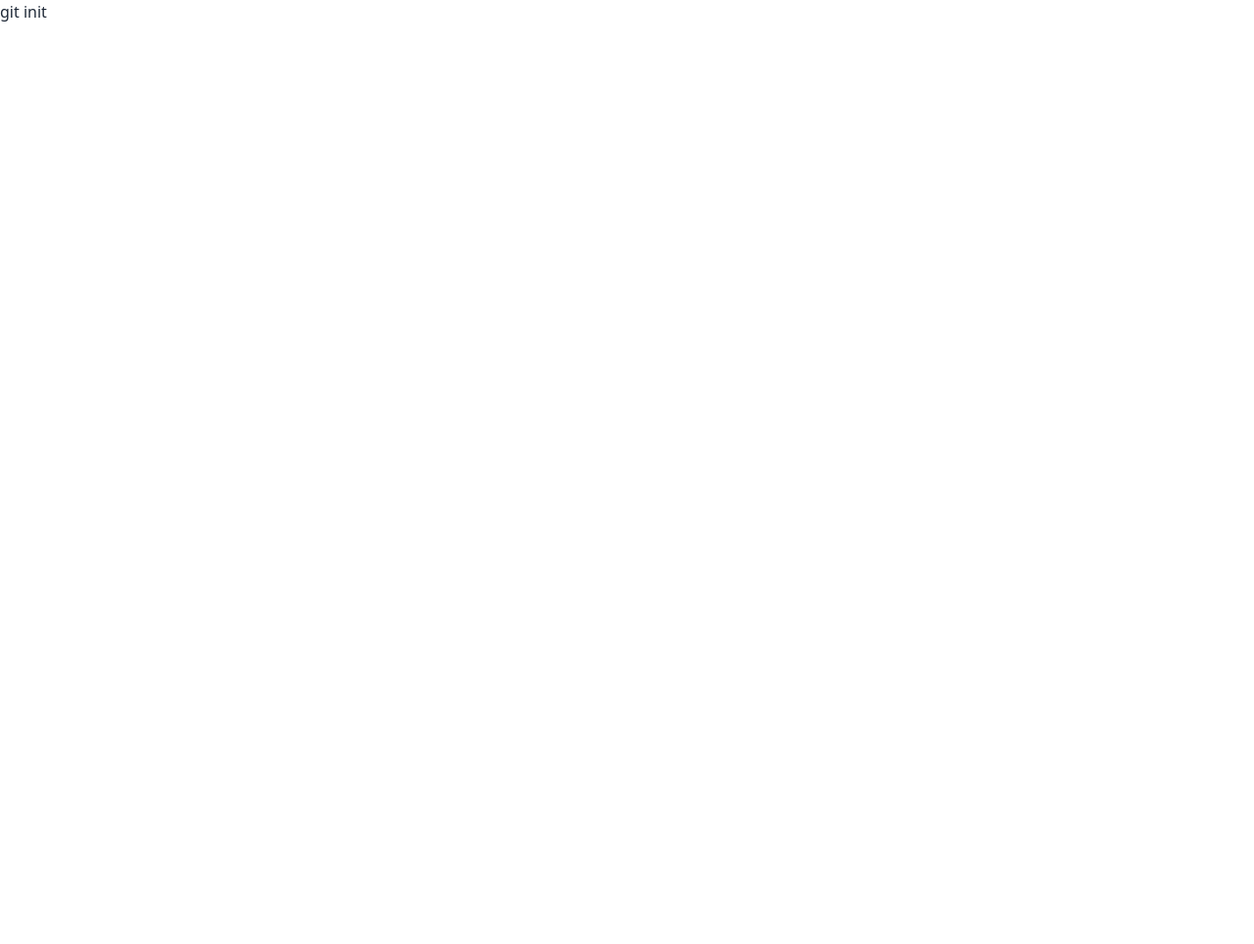
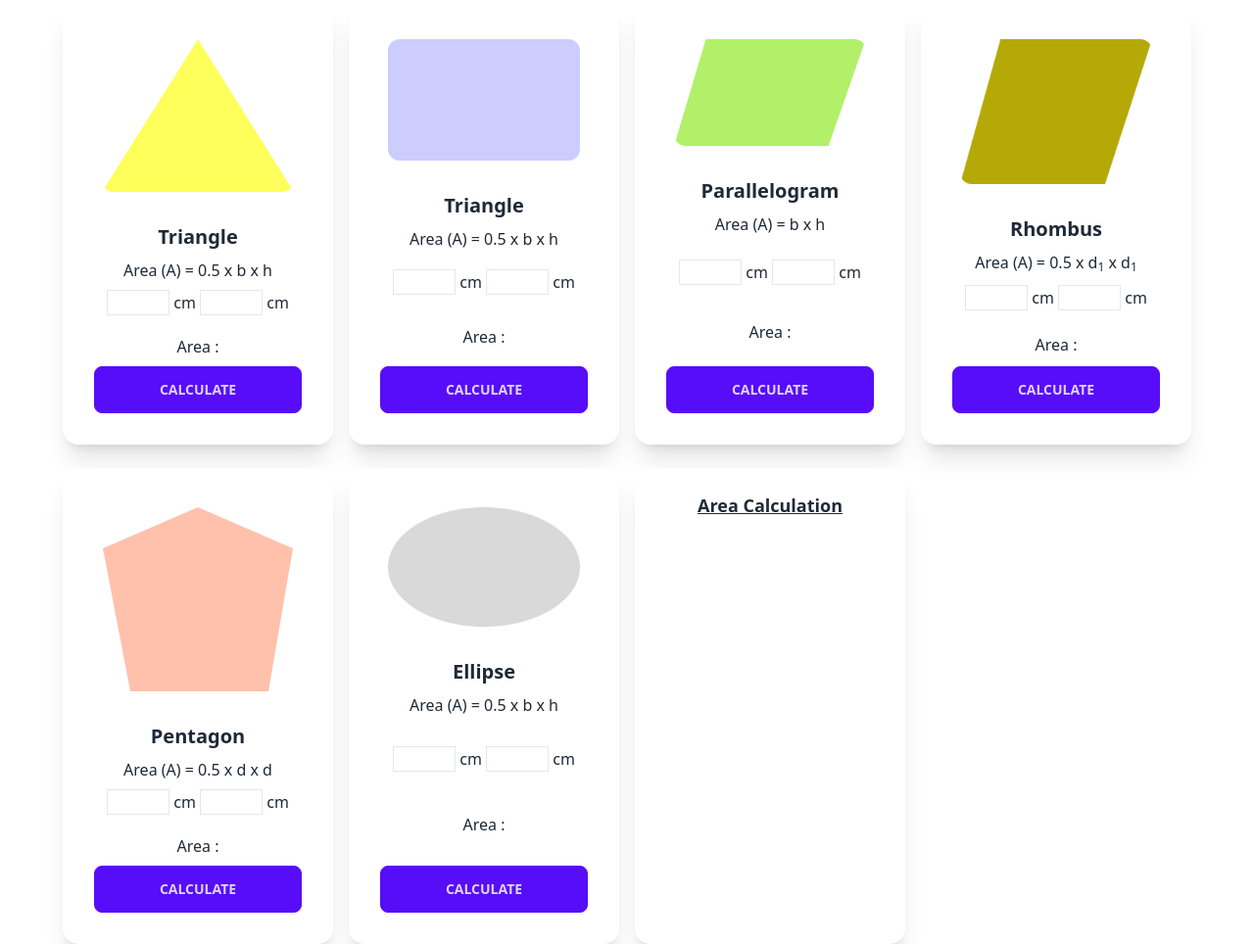
Before and after one commit to sabbir20201/geometry-genious, a plain HTML site: page geometry/index.html in a window 1280 px wide. Shown: the whole page at 98% size. Before the commit the page ends 800 px from the top, so only its background shows below. Drawn offline with nearby package versions, Linux system fonts and the light colour scheme.

Commit message:
added some code

```diff
--- a/geometry/index.html
+++ b/geometry/index.html
@@ -9,6 +9,172 @@
 <script src="https://cdn.tailwindcss.com"></script>
 </head>
 <body>
-    git init
+
+
+<main>
+    <div class="max-w-6xl mx-auto grid grid-cols-1 md:grid-cols-2 lg:grid-cols-4 gap-4">
+        <!-- 1 -->
+        <div class="card bg-base-100 shadow-xl">
+            <figure class="px-10 pt-10">
+              <img src="images/triangle.png" alt="Shoes" class="rounded-xl" />
+            </figure>
+            <div class="card-body items-center text-center">
+              <h2 class="card-title">Triangle</h2>
+              <p class="">Area (A) = 0.5 x b x h</p>
+              <p class="mb-3">
+
+               <input type="text" name="" id="triangle-base" class="w-16 border">
+               <span>cm</span>
+
+               <input type="text" name="" id="triangle-height" class="w-16 border">
+               <span>cm</span>
+
+            </p>
+            <p id="area" class="text-start">Area : <span id="triangle-area"></span> </p>
+              <div onclick="triangleBtn()" class="card-actions w-full">
+                <button class="btn btn-primary w-full">Calculate</button>
+              </div>
+            </div>
+          </div>
+          <!-- 2 -->
+          <div class="card bg-base-100 shadow-xl">
+            <figure class="px-10 pt-10">
+              <img src="images/rectangle.png" alt="Shoes" class="rounded-xl" />
+            </figure>
+            <div class="card-body items-center text-center">
+              <h2 class="card-title">Triangle</h2>
+              <p class="">Area (A) = 0.5 x b x h</p>
+              <p class="mb-3">
+
+               <input type="text" name="" id="rectangle-base" class="w-16 border">
+               <span>cm</span>
+
+               <input type="text" name="" id="rectangle-height" class="w-16 border">
+               <span>cm</span>
+
+            </p>
+            <p id="area" class="text-start">Area : <span id="rectangle-area"></span> </p>
+              <div onclick="rectangleBtn()" class="card-actions w-full">
+                <button class="btn btn-primary w-full">Calculate</button>
+              </div>
+            </div>
+          </div>
+          <!-- 3 -->
+          <div class="card bg-base-100 shadow-xl">
+            <figure class="px-10 pt-10">
+              <img src="images/parallelogram.png" alt="Shoes" class="rounded-xl" />
+            </figure>
+            <div class="card-body items-center text-center">
+              <h2 class="card-title">Parallelogram</h2>
+              <p class="">Area (A) = b x h</p>
+              <p class="mb-3">
+
+               <input type="text" name="" id="Parallelogram-base" class="w-16 border">
+               <span>cm</span>
+
+               <input type="text" name="" id="Parallelogram-height" class="w-16 border">
+               <span>cm</span>
+
+            </p>
+            <p class="text-start">Area : <span id="parallelogram-area"></span> </p>
+              <div onclick="parallelogramBtn()" class="card-actions w-full">
+                <button class="btn btn-primary w-full">Calculate</button>
+              </div>
+            </div>
+          </div>
+          <!-- 4 -->
+          <div class="card bg-base-100 shadow-xl">
+            <figure class="px-10 pt-10">
+              <img src="images/rhombus.png" alt="Shoes" class="rounded-xl" />
+            </figure>
+            <div class="card-body items-center text-center">
+              <h2 class="card-title">Rhombus</h2>
+              <p class="">Area (A) = 0.5 x d<sub>1</sub> x d<sub>1</sub></p>
+              <p class="mb-3">
+
+               <input type="text" name="" id="triangle-base" class="w-16 border">
+               <span>cm</span>
+
+               <input type="text" name="" id="triangle-height" class="w-16 border">
+               <span>cm</span>
+
+            </p>
+            <p id="area" class="text-start">Area : <span id="triangle-area"></span> </p>
+              <div onclick="triangleBtn()" class="card-actions w-full">
+                <button class="btn btn-primary w-full">Calculate</button>
+              </div>
+            </div>
+          </div>
+
+    </div>
+
+<!-- 2nd div  -->
+<!-- 1 -->
+<div class="max-w-6xl mx-auto grid grid-cols-1 md:grid-cols-2 lg:grid-cols-4 gap-4 mt-6">
+<!-- 1 -->
+  <div class="card bg-base-100 shadow-xl">
+    <figure class="px-10 pt-10">
+      <img src="images/pentagon.png" alt="Shoes" class="rounded-xl" />
+    </figure>
+    <div class="card-body items-center text-center">
+      <h2 class="card-title">Pentagon</h2>
+      <p class="">Area (A) = 0.5 x d x d</p>
+      <p class="mb-3">
+
+       <input type="text" name="" id="triangle-base" class="w-16 border">
+       <span>cm</span>
+
+       <input type="text" name="" id="triangle-height" class="w-16 border">
+       <span>cm</span>
+
+    </p>
+    <p id="area" class="text-start">Area : <span id="triangle-area"></span> </p>
+      <div onclick="triangleBtn()" class="card-actions w-full">
+        <button class="btn btn-primary w-full">Calculate</button>
+      </div>
+    </div>
+  </div>
+  <!-- 2 -->
+  <div class="card bg-base-100 shadow-xl">
+    <figure class="px-10 pt-10">
+      <img src="images/ellipse.png" alt="Shoes" class="rounded-xl" />
+    </figure>
+    <div class="card-body items-center text-center">
+      <h2 class="card-title">Ellipse</h2>
+      <p class="">Area (A) = 0.5 x b x h</p>
+      <p class="mb-3">
+
+       <input type="text" name="" id="triangle-base" class="w-16 border">
+       <span>cm</span>
+
+       <input type="text" name="" id="triangle-height" class="w-16 border">
+       <span>cm</span>
+
+    </p>
+    <p id="area" class="text-start">Area : <span id="triangle-area"></span> </p>
+      <div onclick="triangleBtn()" class="card-actions w-full">
+        <button class="btn btn-primary w-full">Calculate</button>
+      </div>
+    </div>
+  </div>
+
+
+
+<!-- 3 -->
+<div class="card bg-base-100 shadow-xl">
+  <h1 class="underline text-lg font-bold text-center mt-6">Area Calculation</h1>
+<div id="calculation-entry">
+
+</div>
+</div>
+
+</div>
+
+
+</main>
+
+
+
+<script src="js/index.js"></script>
 </body>
 </html>
--- a/geometry/js/index.js
+++ b/geometry/js/index.js
@@ -0,0 +1,70 @@
+// common function
+function inputFieldFunction(inputField) {
+  const inputFieldNumber = document.getElementById(inputField);
+  const inputFieldString = inputFieldNumber.value;
+  const input = parseFloat(inputFieldString);
+  inputFieldNumber.value = " ";
+  return input;
+}
+
+// set element function
+function setElement(textId, result) {
+  const element = document.getElementById(textId);
+  element.innerText = result;
+}
+
+// common error handling function
+function errorHandling(base, height) {
+  if (isNaN(base) || isNaN(height)) {
+    alert("Please enter a number");
+    return true;
+  } else {
+    return false;
+  }
+}
+// 1
+function triangleBtn() {
+  const triangleBase = inputFieldFunction("triangle-base");
+  const triangleHeight = inputFieldFunction("triangle-height");
+  const triangleArea = 0.5 * triangleBase * triangleHeight;
+
+  if (errorHandling(triangleBase, triangleHeight)) {
+    return;
+  }
+
+  setElement("triangle-area", triangleArea);
+  addToCalculationArea("triangle", triangleArea);
+}
+// 2
+function rectangleBtn() {
+  const rectangleBase = inputFieldFunction("rectangle-base");
+  const rectangleHeight = inputFieldFunction("rectangle-height");
+  const rectangleArea = rectangleBase * rectangleHeight;
+
+  setElement("rectangle-area", rectangleArea);
+  addToCalculationArea("rectangle", rectangleArea);
+}
+
+// 3
+function parallelogramBtn() {
+  const parallelogramBase = inputFieldFunction("Parallelogram-base");
+  const parallelogramHeight = inputFieldFunction("Parallelogram-height");
+  const parallelogramBtnArea = parallelogramBase * parallelogramHeight;
+  if (errorHandling(parallelogramBase, parallelogramHeight)) {
+    return;
+  }
+  setElement("parallelogram-area", parallelogramBtnArea);
+  addToCalculationArea("parallelogram", parallelogramBtnArea);
+}
+
+// add calculation area
+function addToCalculationArea(areaType, area) {
+  console.log(areaType, area);
+  const calculationEntry = document.getElementById("calculation-entry");
+  const count = calculationEntry.childElementCount;
+  const p = document.createElement("P");
+  p.classList.add('my-4')
+  p.innerHTML = `${count + 1}. ${areaType} ${area} cm<sup>2</sup>
+  <button class="btn btn-sm btn-success">Convert<button>`
+  calculationEntry.appendChild(p);
+}
```
Also changed, not shown: geometry/js/tailwind.config.js (added, +8 -0 lines).
